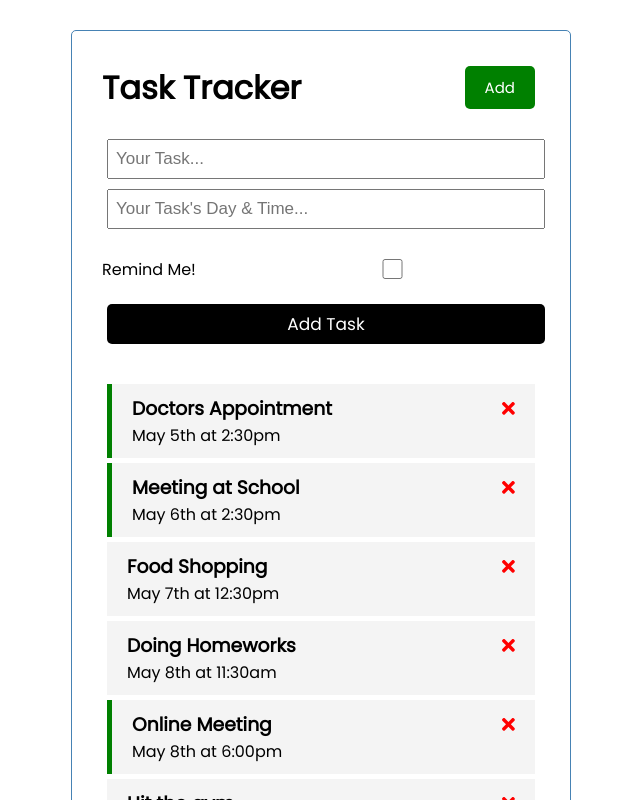
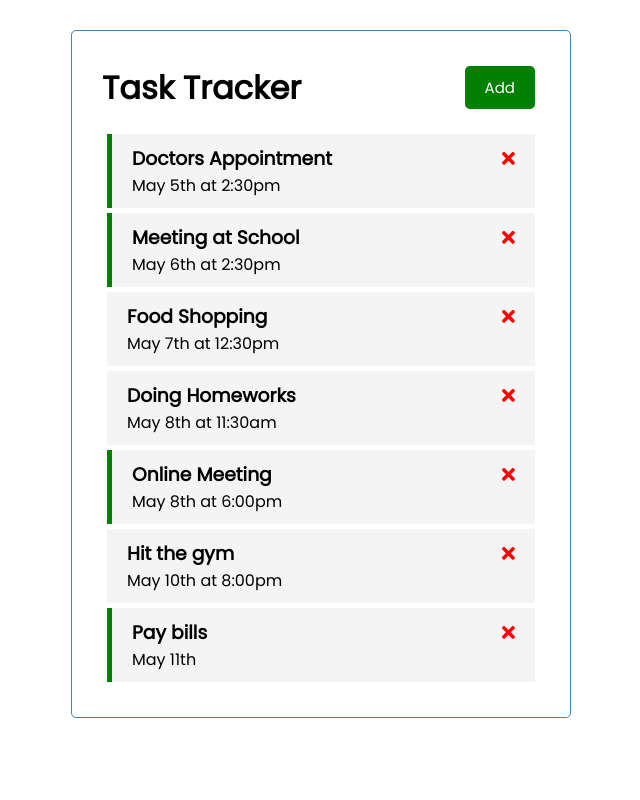
Before and after one commit to AshkanShakiba/Task-Tracker, an Angular app: page / in a window 1280 px wide. Shown: the top 800 px of the page, without its empty margins (319-959 px from the left). Built offline with nearby package versions, Linux system fonts and the light colour scheme; data requests are answered from the project's data file.

Commit message:
The form is being showed and closed by button

```diff
--- a/src/app/components/add/add.component.html
+++ b/src/app/components/add/add.component.html
@@ -1,5 +1,5 @@
 <!--suppress AngularUndefinedBinding -->
-<form class="add-form" (ngSubmit)="submit()">
+<form class="add-form" (ngSubmit)="submit()" [ngStyle]="{'display': getShowAdd() ? 'block' : 'none'}">
   <div class="form-control">
     <input type="text" name="text" id="text" [(ngModel)]="text" placeholder="Your Task...">
     <input type="text" name="day" id="day" [(ngModel)]="day" placeholder="Your Task's Day & Time...">
--- a/src/app/components/add/add.component.ts
+++ b/src/app/components/add/add.component.ts
@@ -1,5 +1,6 @@
 import {Component, OnInit, Output, EventEmitter} from '@angular/core';
 import {Task} from "../../Task";
+import {UIService} from "../../services/ui.service";
 
 @Component({
   selector: 'app-add',
@@ -10,9 +11,12 @@ export class AddComponent implements OnInit {
   text: string = "";
   day: string = "";
   reminder: boolean = false;
-  @Output() onSubmit:EventEmitter<Task>=new EventEmitter();
+  @Output() onSubmit: EventEmitter<Task> = new EventEmitter();
 
-  constructor() {
+  uiService: UIService;
+
+  constructor(uiService: UIService) {
+    this.uiService = uiService;
   }
 
   ngOnInit(): void {
@@ -32,8 +36,12 @@ export class AddComponent implements OnInit {
 
     this.onSubmit.emit(task);
 
-    this.text="";
-    this.day="";
-    this.reminder=false;
+    this.text = "";
+    this.day = "";
+    this.reminder = false;
+  }
+
+  getShowAdd(): boolean {
+    return this.uiService.getShowAdd();
   }
 }
--- a/src/app/components/header/header.component.ts
+++ b/src/app/components/header/header.component.ts
@@ -1,5 +1,4 @@
 import {Component, Input, OnInit} from '@angular/core';
-// import {Subscription} from "rxjs";
 import {UIService} from "../../services/ui.service";
 
 @Component({
@@ -9,12 +8,10 @@ import {UIService} from "../../services/ui.service";
 })
 export class HeaderComponent implements OnInit {
   @Input() title: string = "";
-  // subscription: Subscription;
   uiService: UIService;
 
   constructor(uiService: UIService) {
     this.uiService = uiService;
-    // this.subscription=this.uiService.toggle().subscribe();
   }
 
   ngOnInit(): void {
--- a/src/app/components/task/task.component.html
+++ b/src/app/components/task/task.component.html
@@ -1,3 +1,4 @@
+<!--suppress AngularUndefinedBinding -->
 <div class="task" [ngClass]="{reminder : task.reminder}" (dblclick)="toggle()">
   <h3>
     {{ task.text }}
```
